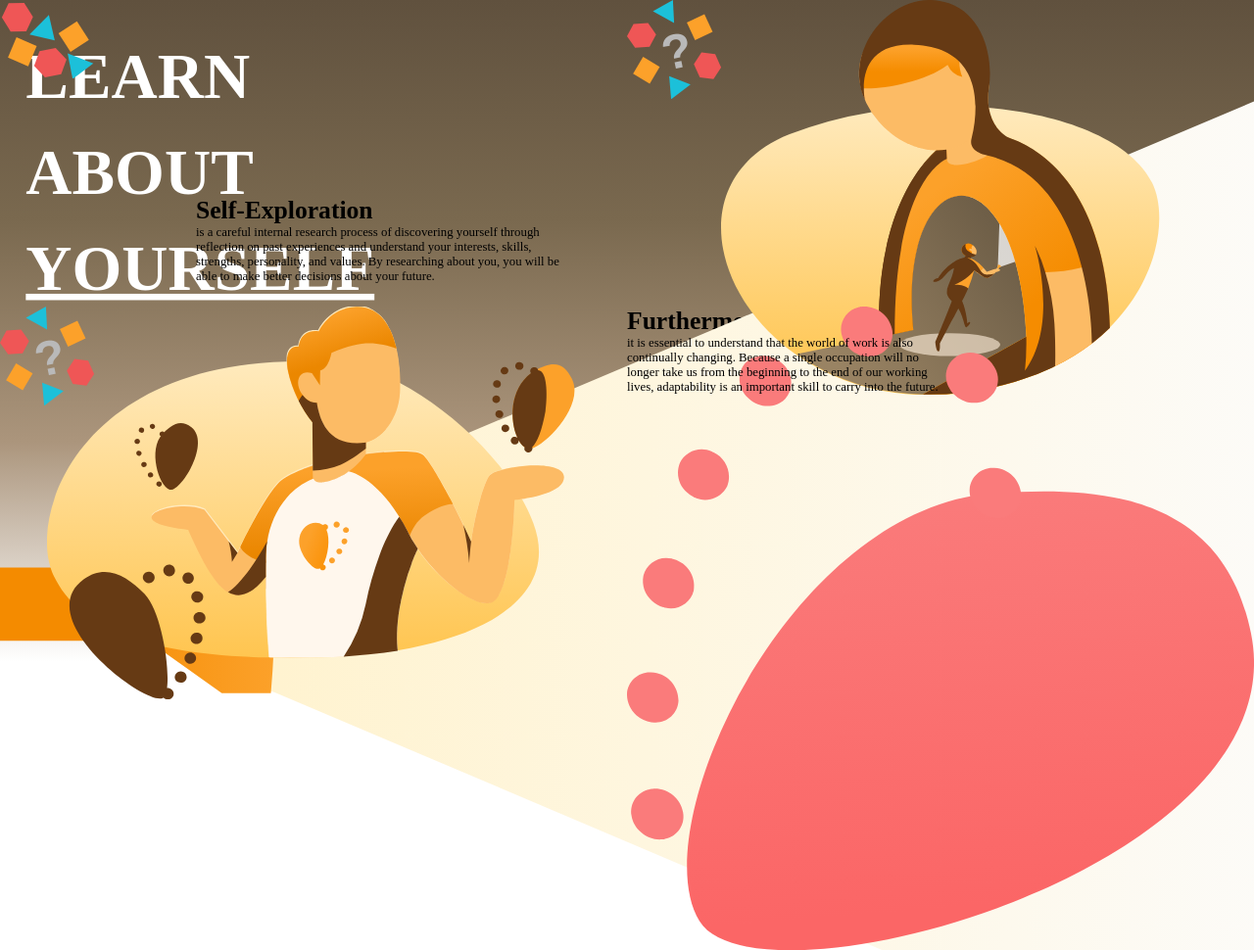
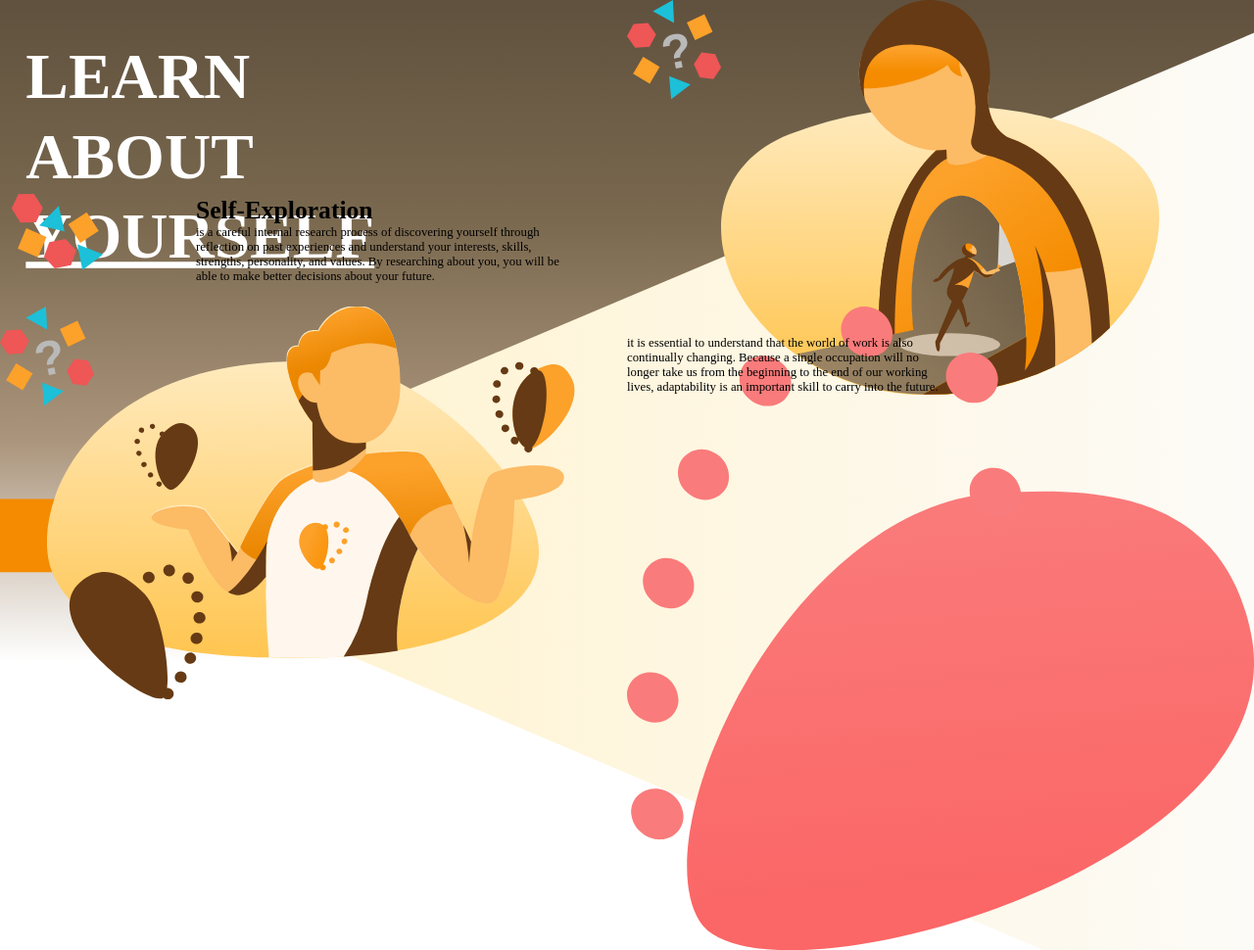
Before and after one commit to edwardreyes29/self_exploration_page, a plain HTML site: page index.html in a window 1280 px wide. Shown: the top 970 px of the page at 98% size. Drawn offline with Linux system fonts and the light colour scheme.

Commit message:
position title, shape_group, and flashlight

```diff
--- a/index.html
+++ b/index.html
@@ -10,11 +10,11 @@
         <!--Title of the page-->
         <div class="title">
             <svg class="title_text" xmlns="http://www.w3.org/2000/svg" viewBox="0 0 235 193">
-                <text class="title text text--line">
+                <text class="title text">
                     <tspan class="text_stroke" x="0" y="45">Learn </tspan>
-                    <tspan x="0" y="105">About </tspan>
-                    <tspan x="0" y="165" text-decoration="underline">Yourself</tspan>
-                    <tspan y="165" fill="#ff6c6c">!</tspan>
+                    <tspan x="0" y="95">About </tspan>
+                    <tspan x="0" y="145" text-decoration="underline">Yourself</tspan>
+                    <tspan y="145" fill="#ff6c6c">!</tspan>
                 </text>
             </svg>
         </div>
@@ -145,7 +145,7 @@
         <!-- Shape Group Top-->
         <div class="shape_group_top">
             <svg xmlns="http://www.w3.org/2000/svg" viewBox="0 0 68 57">
-                <g class="shape_group_top">
+                <g>
                     <path class="square_bottom" d="M20.365 47.99L5.735 41.7l6.185-14.762 14.63 6.29z" fill="#fca12a" />
                     <path class="triangle_bottom" d="M52.519 57.166l-3.604-18.587 18.553 7.218z" fill="#1cc0d9" />
                     <path class="hex_bottom"
--- a/style/style.css
+++ b/style/style.css
@@ -18,7 +18,7 @@ p {
 .self_exploration_page {
     display: grid;
     overflow-x: hidden;
-    /* overflow-y: hidden; */
+    overflow-y: hidden;
     grid-template-columns: 50% 50%;
     grid-template-rows: 10% 60% 20% auto;
     grid-template-areas:
@@ -78,7 +78,7 @@ p {
   grid-area: flashilight_section_L;
   grid-column: 1/3;
   width: 150%;
-  transform: translate(-40px, -150px);
+  transform: translate(-40px, -220px);
 }
 
 .character_1_section {
@@ -90,6 +90,7 @@ p {
 .shape_group_top {
   grid-area: flashilight_section_L;
   width: 15%;
+  transform: translate(10px, 195px);
 }
 #question_indicator_1 {
   grid-area: flashilight_section_R;
```
